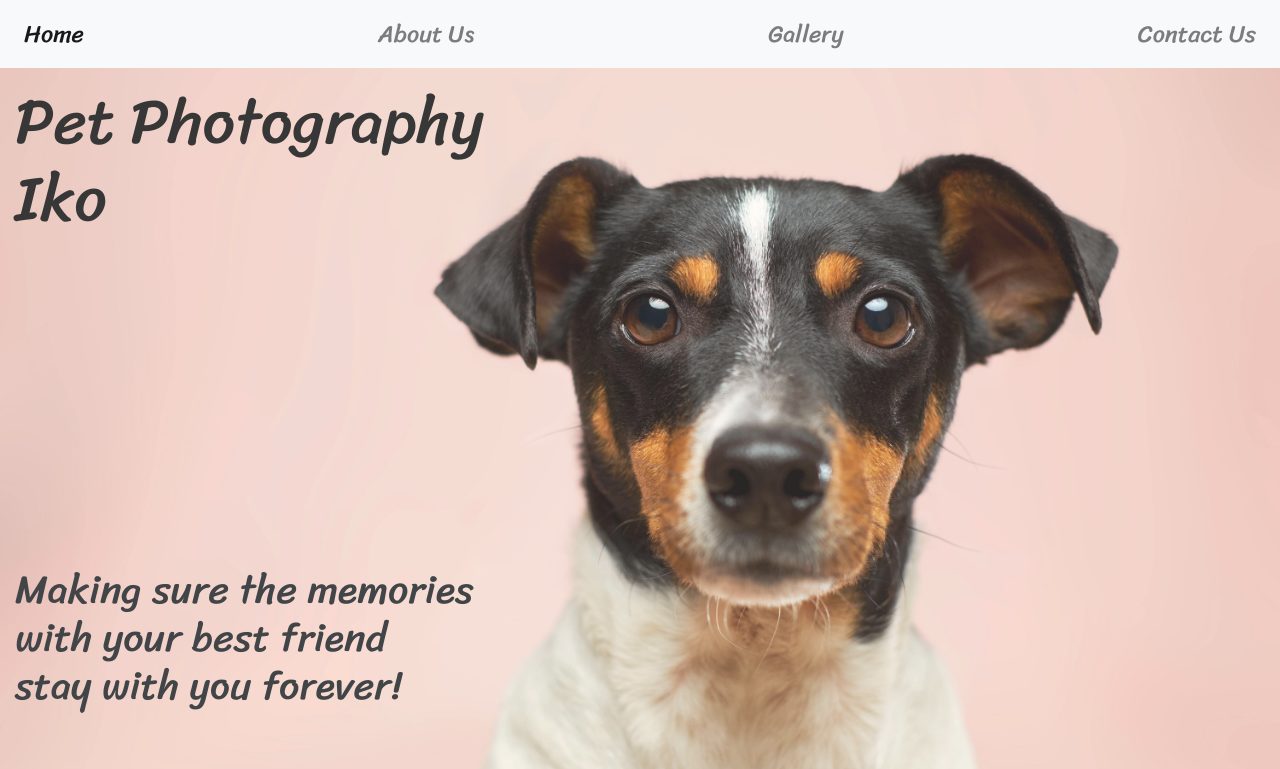
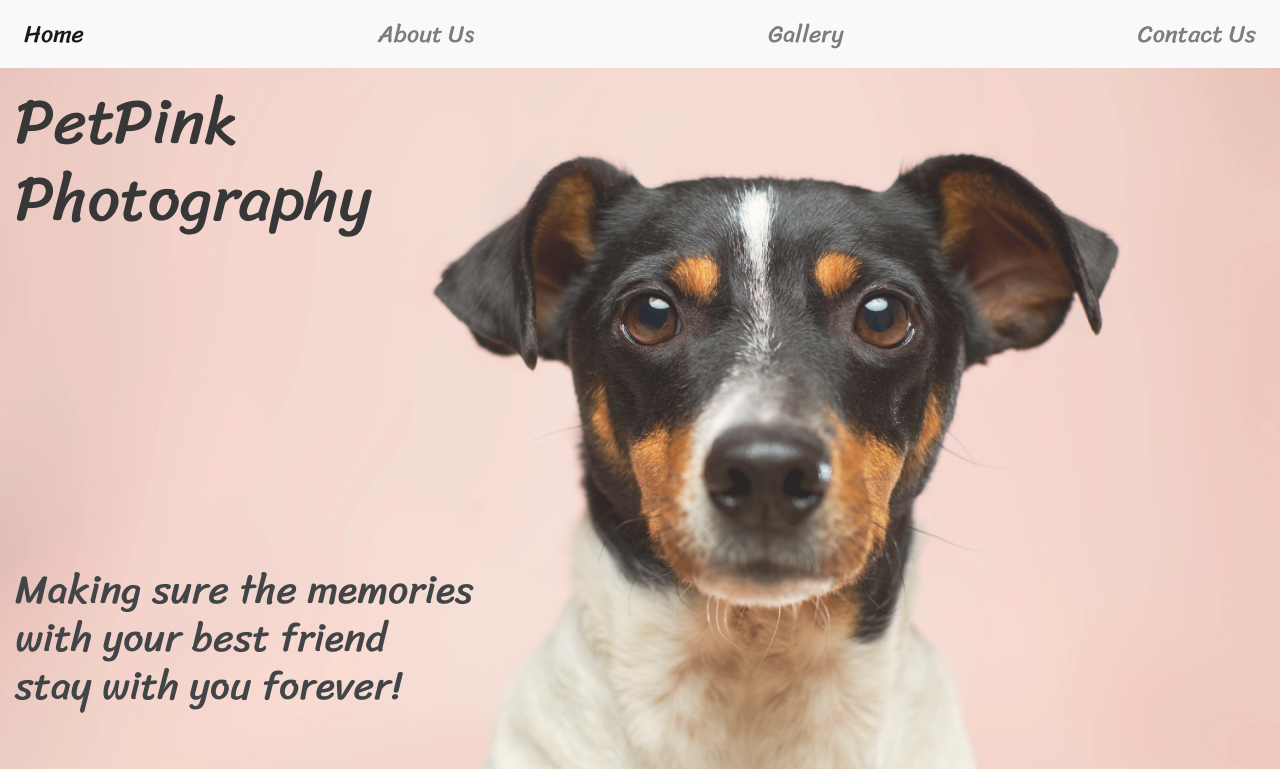
Before and after one commit to VocHub/petpink, a plain HTML site: page index.html in a window 1280 px wide. Shown: the top 769 px of the page. Drawn offline with nearby package versions, Linux system fonts and the light colour scheme.

Commit message:
Update index.html

```diff
--- a/index.html
+++ b/index.html
@@ -2,7 +2,7 @@
 <html lang="en">
 <head>
     <meta charset="UTF-8">
-    <title>Pet Photography Iko</title>
+    <title>PetPink Photography</title>
     <link rel="stylesheet" href="https://stackpath.bootstrapcdn.com/bootstrap/4.5.0/css/bootstrap.min.css" integrity="sha384-9aIt2nRpC12Uk9gS9baDl411NQApFmC26EwAOH8WgZl5MYYxFfc+NcPb1dKGj7Sk" crossorigin="anonymous">
     <link rel="stylesheet" href="https://maxcdn.bootstrapcdn.com/font-awesome/4.7.0/css/font-awesome.min.css" type="text/css">
     <link href="https://fonts.googleapis.com/css2?family=Sriracha&display=swap" rel="stylesheet">
@@ -38,7 +38,7 @@
         <div class="container-fluid photo-home">
             <div class="row">
                 <div class="col font home_page" >
-                    <h1 class="title-home" >Pet Photography <br> Iko </h1>
+                    <h1 class="title-home" >PetPink <br> Photography </h1>
                     <h3 class="purpose">Making sure the memories <br>with your best friend <br>stay with you forever!</h3>
                 </div>
             </div>
```
